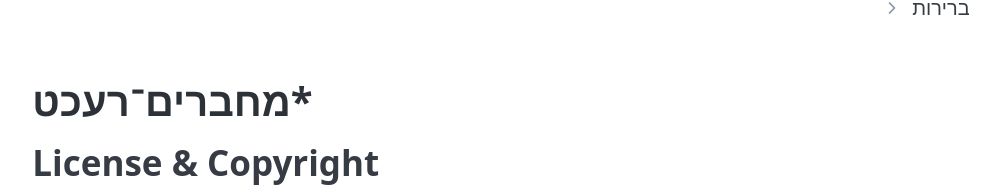
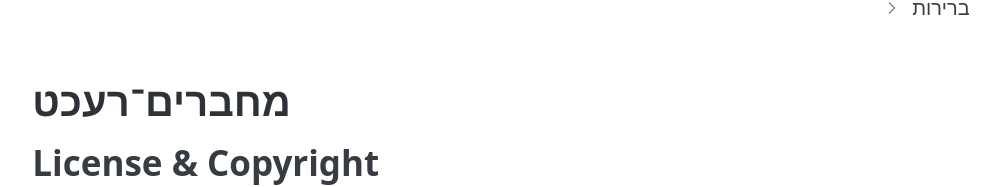
Before and after one commit to dsifriend/yiddict, a SvelteKit app: page /license in a window 1280 px wide. Shown: the part 221-408 px from the top of the page, without its empty margins (139-1140 px from the left). Built offline with nearby package versions, Linux system fonts and the light colour scheme.

Commit message:
Updated License

```diff
--- a/src/routes/license/+page.svelte
+++ b/src/routes/license/+page.svelte
@@ -1,5 +1,5 @@
 <main dir="ltr">
-	<h1>מחברים־רעכט*</h1>
+	<h1>מחברים־רעכט</h1>
 	<h2>License & Copyright</h2>
 	<p>
 		<em>Yiddict.App</em> is built on <a href="https://svelte.dev">Svelte</a> and styled with
@@ -7,9 +7,8 @@
 		<a href="https://opensource.org/license/mit">MIT Software License</a>.
 	</p>
 	<p>
-		Dictionary entries are sourced from the <a
-			href="https://www.cs.uky.edu/~raphael/yiddish/dictionary.cgi">dictionary lookup page</a
-		>
+		Dictionary entries are sourced from the
+		<a href="https://www.cs.uky.edu/~raphael/yiddish/dictionary.cgi">dictionary lookup page</a>
 		at <em>Refoyls Yidish Veb-Bletl</em> by <strong>Raphael Finkel</strong>. Permission to use this
 		content is governed by the
 		<a href="https://creativecommons.org/licenses/by-nc/3.0/">CC BY-NC 3.0</a>
```
